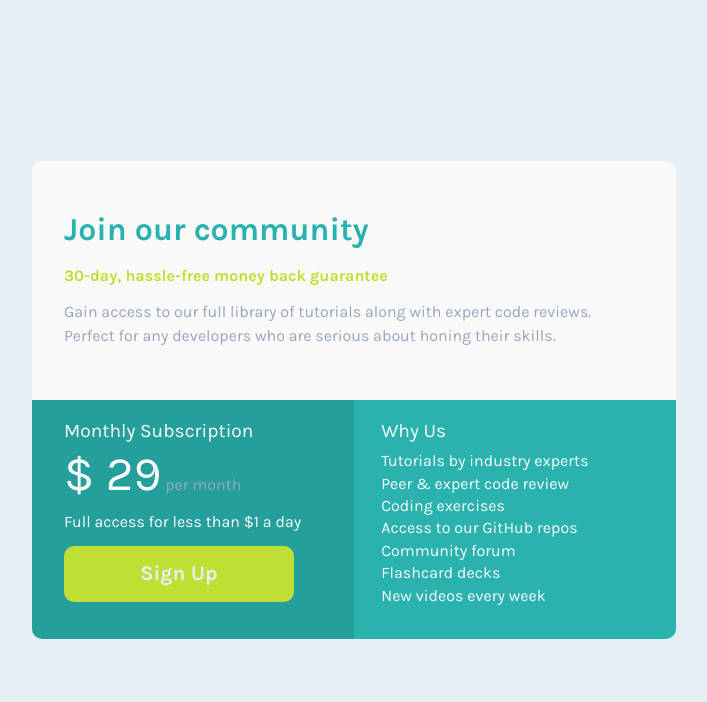
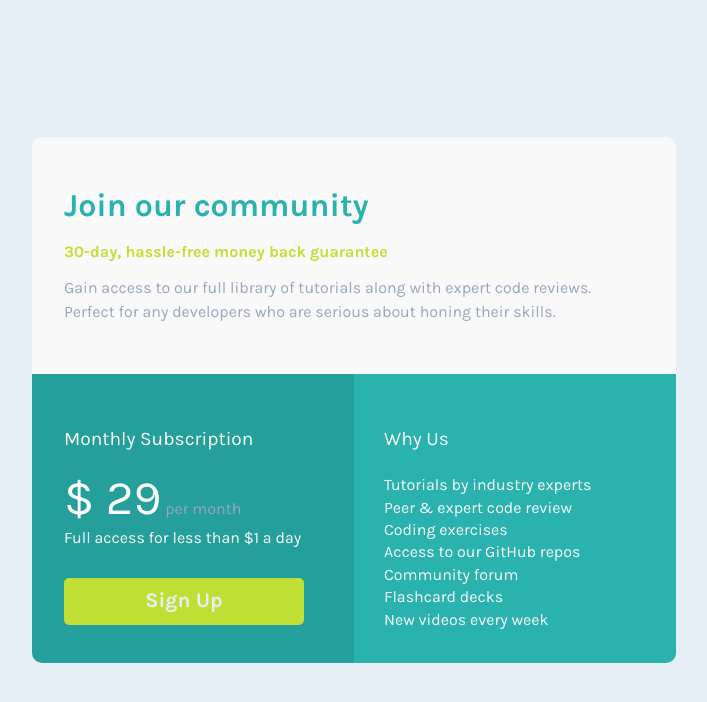
Before and after one commit to FernandoChurros/single-price-grid-component-master, a plain HTML site: page index.html in a window 1280 px wide. Shown: the whole page, without its empty margins (286-993 px from the left). Drawn offline with Linux system fonts and the light colour scheme.

Commit message:
improvements

```diff
--- a/css/beneficios/beneficios.css
+++ b/css/beneficios/beneficios.css
@@ -1,9 +1,11 @@
 .beneficios {
+	color: #F9F9F9;
 	display: flex;
-	color: #F9F9F9;
+	padding-top: 3rem;
 }
 
 .beneficios h2 {
 	font-size: 1.2rem;
 	line-height: 2;
+	margin-bottom: 1rem;
 }
--- a/css/beneficios/beneficios_preco.css
+++ b/css/beneficios/beneficios_preco.css
@@ -11,16 +11,16 @@
 }
 
 .beneficios_preco p:nth-child(3) {
-	margin: 1rem 0;
+	margin: .5rem 0 2rem;
 }
 
 .btn {
 	background-color: var(--cor-bright-yellow);
 	border: none;
-	border-radius: 10px;
+	border-radius: 5px;
 	color: var(--cor-light-gray);
 	font-size: 1.3rem;
 	font-weight: 700	;
-	width: 230px;
-	padding: 1rem;
+	width: 240px;
+	padding: .7rem 1rem;
 }
--- a/css/conteiner.css
+++ b/css/conteiner.css
@@ -15,7 +15,7 @@ body {
 }
 
 .conteiner_top {
-	margin-bottom: 4rem;
+	padding-bottom: 3rem;
 }
 
 .conteiner_top h1 {
--- a/css/medias_querys.css
+++ b/css/medias_querys.css
@@ -34,7 +34,7 @@
 
 	.conteiner {
 	background-image:
-		linear-gradient(to bottom, #F9F9F9 50%, #FFF0 50% 100%),
+		linear-gradient(to bottom, #F9F9F9 45%, #FFF0 45% 100%),
 		linear-gradient(to left, #2ab2af 50%, #259F9B 50% 100%);
 	width: 580px;
 	}
```
